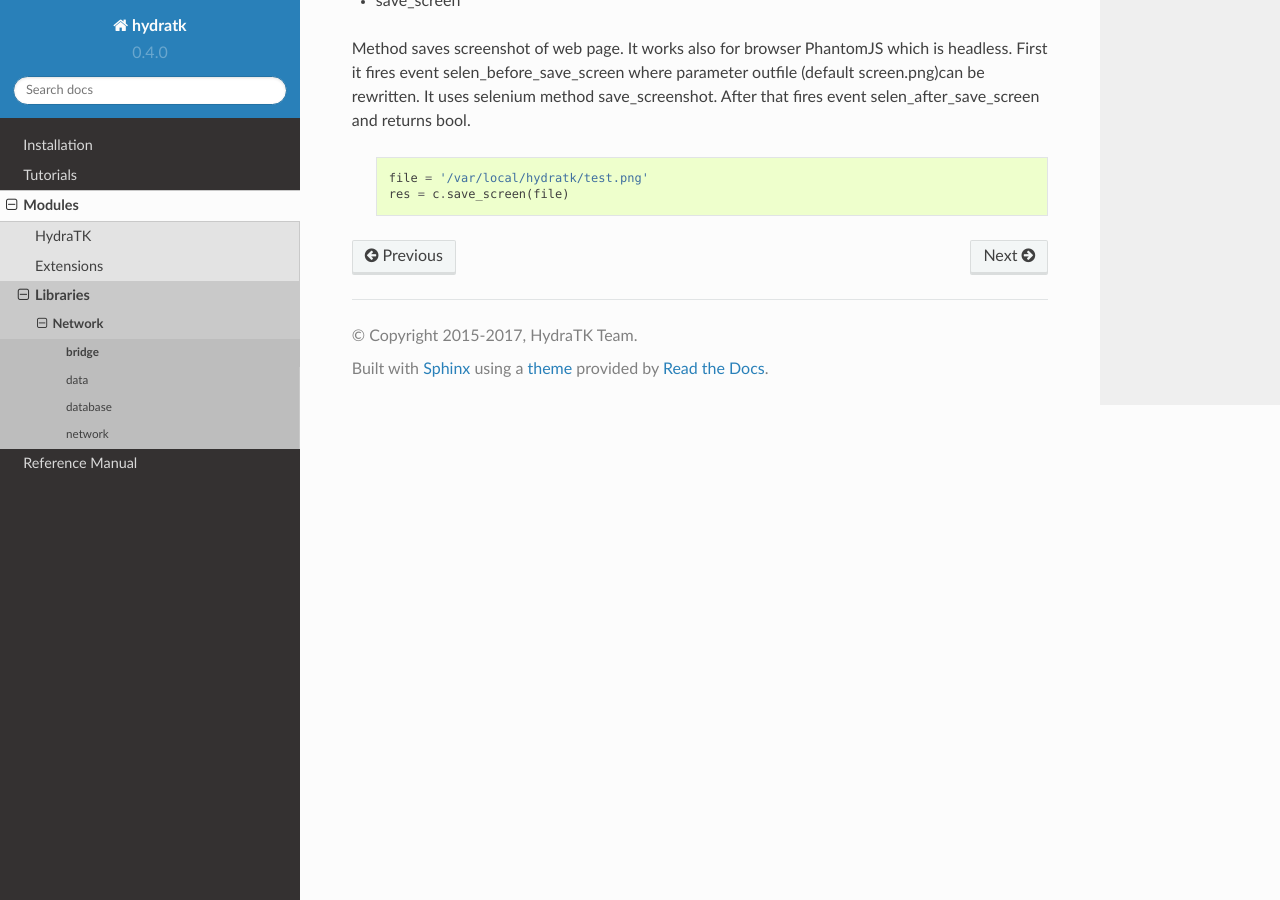
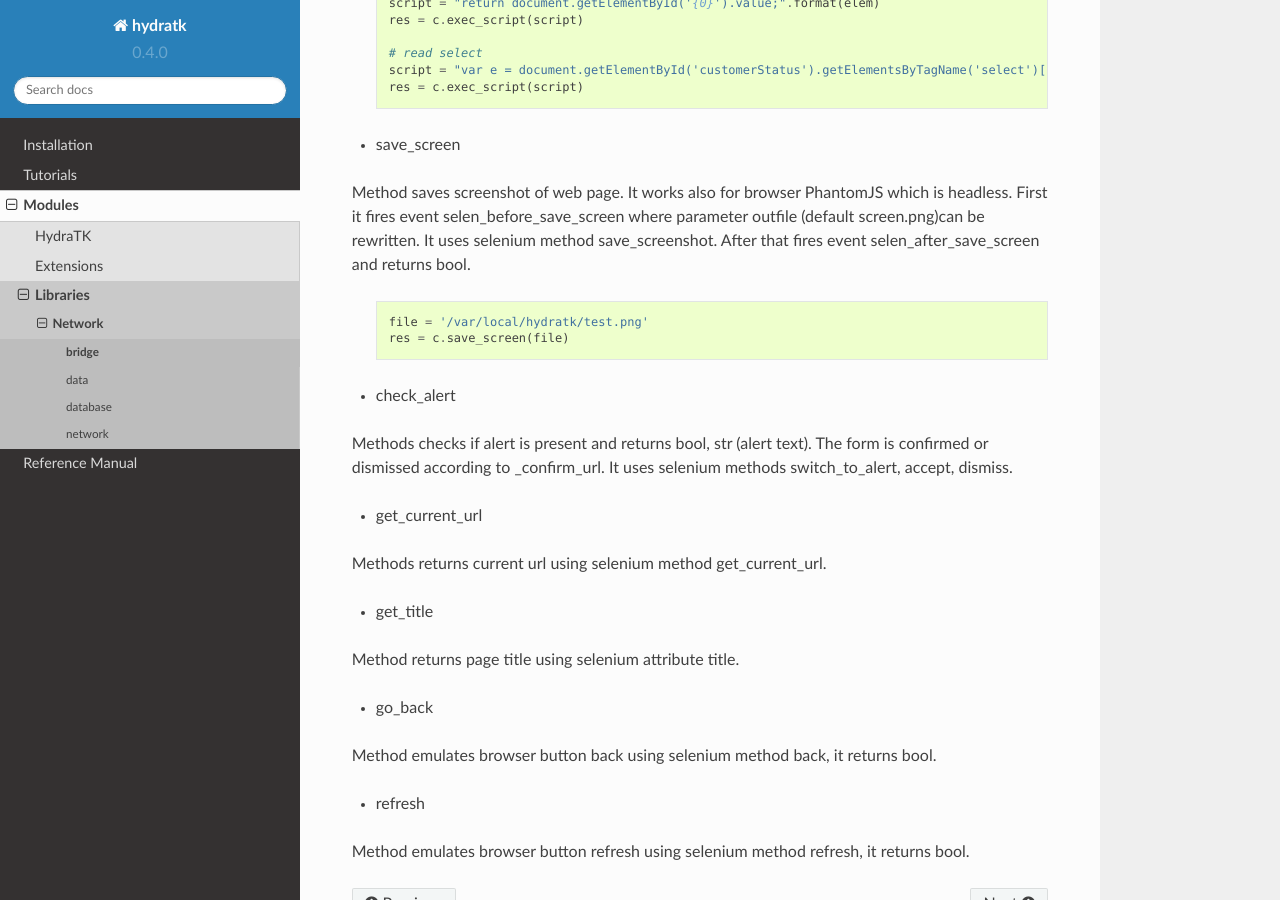
Before and after one commit to hydratk/hydratk-doc, a Sphinx documentation site: the page built from doc/rst/module/lib/network/selen.rst, in a window 1280 px wide and 900 px high, scrolled down 3992 px. Built offline with Sphinx 7.4.7 and the Read the Docs theme 2.0.0, drawn with Linux system fonts in a browser that asks for light colours; formulas are drawn with MathJax 3; some of the changed text lies outside the part shown.

Commit message:
Added - documentation for DataGen Selenium adapter

```diff
--- a/doc/rst/module/ext/datagen/datagen.rst
+++ b/doc/rst/module/ext/datagen/datagen.rst
@@ -13,3 +13,4 @@ This section contains module documentation of DataGen extension.
    xmlgen
    asn1codec
    serializer
+   selenium
--- a/doc/rst/module/lib/network/selen.rst
+++ b/doc/rst/module/lib/network/selen.rst
@@ -34,12 +34,18 @@ Supported browsers:
 * _client - selen client instance
 * _browser - browser name
 * _url - web page URL
+* _confirm_alert - confirm or dimiss alert form
 
 **Properties (Getters)** :
 
 * client - returns _client
 * browser - returns _browser
 * url - returns _url
+* confirm_alert - return _confirm_alert
+
+**Properties (Setters)** :
+
+* confirm_alert - sets _confirm_alert
 
 **Methods** :
 
@@ -185,3 +191,25 @@ It uses selenium method save_screenshot. After that fires event selen_after_save
 
      file = '/var/local/hydratk/test.png'
      res = c.save_screen(file)
+
+* check_alert
+
+Methods checks if alert is present and returns bool, str (alert text).
+The form is confirmed or dismissed according to _confirm_url.
+It uses selenium methods switch_to_alert, accept, dismiss.
+
+* get_current_url
+
+Methods returns current url using selenium method get_current_url.
+
+* get_title
+
+Method returns page title using selenium attribute title.
+
+* go_back
+
+Method emulates browser button back using selenium method back, it returns bool.
+
+* refresh
+
+Method emulates browser button refresh using selenium method refresh, it returns bool.
--- a/doc/rst/tutor/ext/datagen/datagen.rst
+++ b/doc/rst/tutor/ext/datagen/datagen.rst
@@ -10,6 +10,7 @@ Following generators are supported.
 * ASN.1: encoder/decoder with ASN.1 specification
 * JSON: sample generator from JSON specification
 * XML: sample generator from WSDL/XSD specification
+* Selenium: adapter of Selenium scripts to Yoda format
 
 .. toctree::
    :maxdepth: 1
@@ -18,3 +19,4 @@ Following generators are supported.
    tut2_json
    tut3_xml
    tut4_serializer
+   tut5_selenium
--- a/doc/rst/tutor/lib/network/tut10_selen.rst
+++ b/doc/rst/tutor/lib/network/tut10_selen.rst
@@ -33,6 +33,11 @@ Methods:
 * set_element: set element value
 * exe_script: execute JavaScript code
 * save_screen: save screenshot
+* check_alert: check if alert is present
+* get_current_url: get current url
+* get_title: get page title
+* go_back: emulates browser back button
+* refresh: emulates browser refresh button
 
   .. note::
 
```
Also changed, not shown: other parts of doc/rst/module/lib/network/selen.rst (+1 -1 lines), doc/rst/install/ext/datagen.rst (+14 -0 lines), doc/rst/module/ext/datagen/main.rst (+14 -2 lines), doc/rst/module/ext/datagen/selenium.rst (added, +112 -0 lines), doc/rst/refman/ext/datagen.rst (+8 -0 lines), doc/rst/tutor/ext/datagen/tut5_selenium.rst (added, +38 -0 lines).
